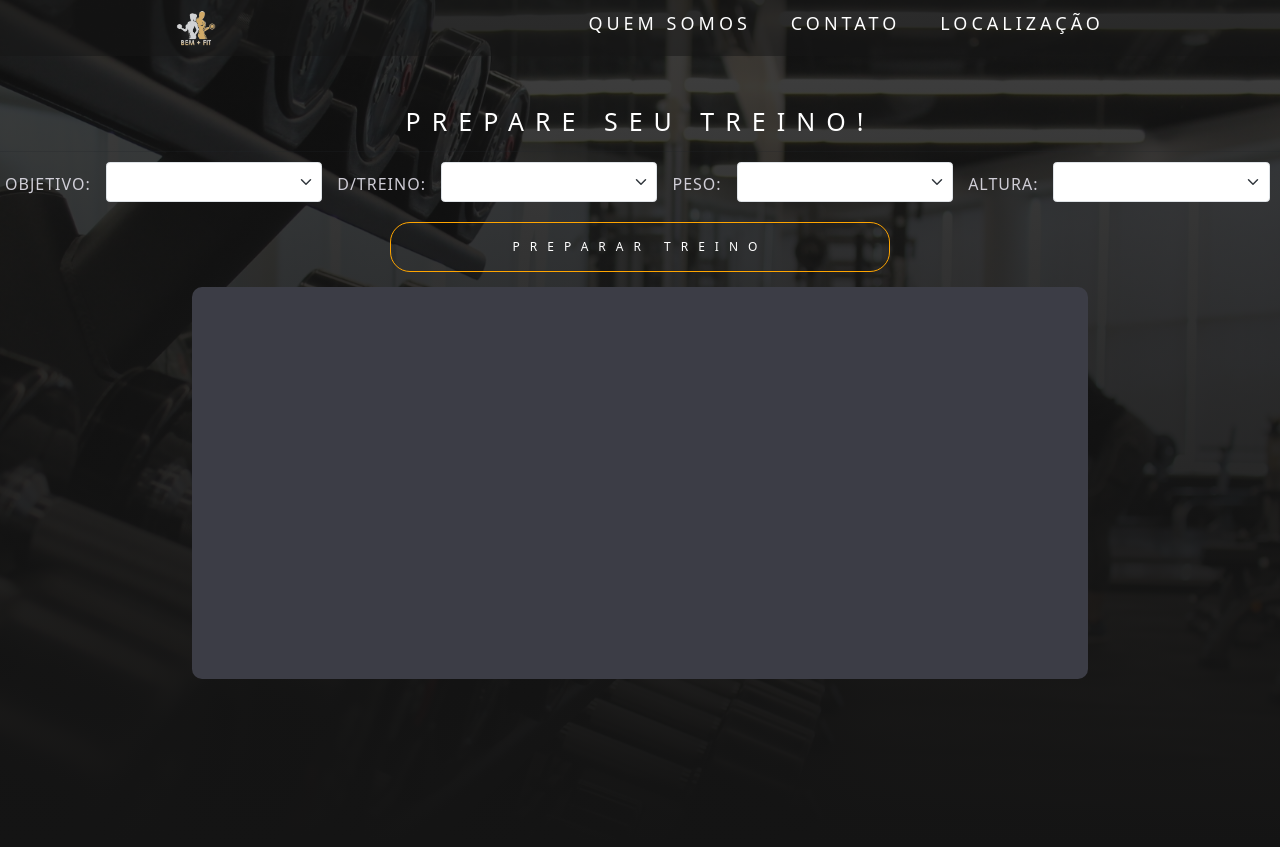
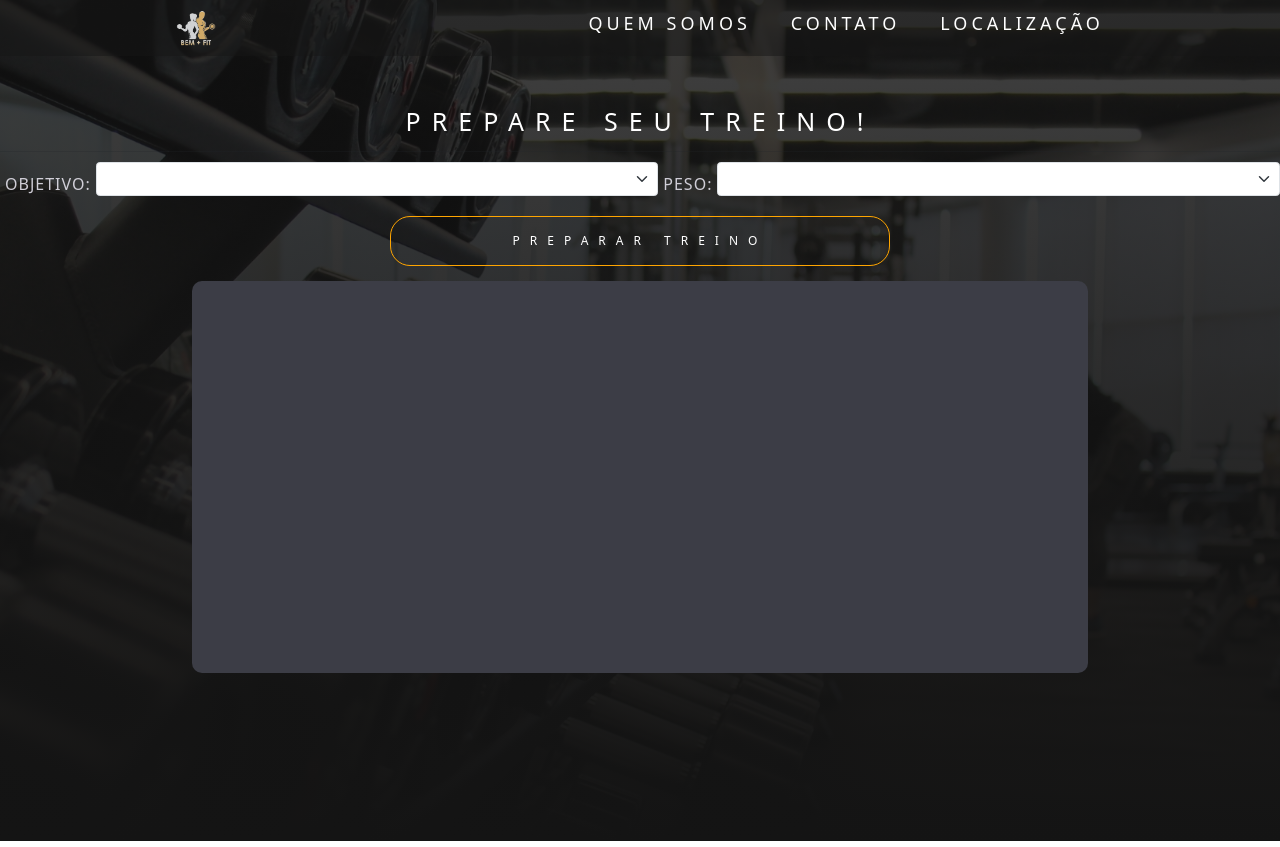
Before and after one commit to GustavoHenriqueDEV/AcademiaProject, a Vue app: page /makeYourTrain in a window 1280 px wide. Built offline with nearby package versions, Linux system fonts and the light colour scheme.

Commit message:
ProteinCalc

```diff
--- a/src/views/makeYourTrain.vue
+++ b/src/views/makeYourTrain.vue
@@ -8,7 +8,7 @@
         </div>
         <nav class="header-menu">
           <ul class="list-itens">
-                <li><router-link class="router-link"  to="/aboutPage">quem somos</router-link></li>
+            <li><router-link class="router-link" to="/aboutPage">quem somos</router-link></li>
             <li><router-link class="router-link" to="/contactPage">Contato</router-link></li>
             <li><router-link class="router-link" to="/locationPage">Localização</router-link></li>
           </ul>
@@ -19,56 +19,28 @@
       <div class="content-makeTrain">
         <h1 class="a">Prepare seu treino!</h1>
       </div>
-  <hr >
-
-
-
+      <hr>
       <div class="Select-container">
         <div class="theme">Objetivo:</div>
         <select v-model="objetivo" class="form-select" aria-label="Default select example">
-  <option selected>Objetivo</option>
-  <option value="Ganho de massa">Ganho de massa</option>
-  <option value="Perder peso">Perder peso</option>
-  <option value="Elasticidade">Elasticidade</option>
-
+          <option value="Ganho de massa">Hipertrofia(Ganho de massa muscular)</option>
+          <option value="Perder peso">Perca de peso</option>
         </select>
-<div class="theme">D/treino:</div>
-<select v-model="dia" class="form-select " aria-label="Default select example" >
-  <option selected>Dias de treino</option>
-  <option value="3 dias por semana">3 dias por semana</option>
-  <option value="6 dias por semana">6 dias por semana</option>
-  <option value="7 dias por semana">7 dias por semana</option>
-
-</select>
-<div class="theme" >Peso:</div>
-
+        <div class="theme">Peso:</div>
         <select v-model="peso" class="form-select" aria-label="Default select example">
           <option selected>Peso</option>
-  <option value="30kg - 40kg">30kg - 40kg</option>
-  <option value="40kg - 50kg">40kg - 50kg</option>
-  <option value="50kg - 60kg">50kg - 60kg</option>
-  <option value="60kg - 70kg">60kg - 70kg</option>
-  <option value="60kg - 80kg">60kg - 80kg</option>
-  <option value="80kg - 100kg">80kg - 100kg</option>
+          <option value="30">30kg - 40kg</option>
+          <option value="40">40kg - 50kg</option>
+          <option value="50">50kg - 60kg</option>
+          <option value="70">60kg - 70kg</option>
+          <option value="80">60kg - 80kg</option>
+          <option value="90">80kg - 100kg</option>
         </select>
-<div class="theme">Altura:</div>
-<select v-model="altura" class="form-select" aria-label="Default select example">
-  <option selected>Altura</option>
-  <option value="1,50 - 1,60">1,50 - 1,60</option>
-  <option value="1,60 - 1,70">1,60 - 1,70</option>
-  <option value="1,70 - 1,80">1,70 - 1,80</option>
-  <option value="1,80 - 1,90">1,80 - 1,90</option>
-</select>
-
       </div>
-
-
       <div class="btn-content">
-<button @click="fazerTreino" class="btn-make">PREPARAR TREINO</button>
-
+        <button @click="proteinCalc()" class="btn-make">PREPARAR TREINO</button>
       </div>
-
-<div class="textarea-content" >
+      <div class="textarea-content">
         <textarea v-model="result" readonly style="resize: none"></textarea>
       </div>
 
@@ -79,19 +51,34 @@
 export default {
   data() {
     return {
-    objetivo:"",
-    dia : "",
-    peso: "",
-    altura: "",
-    frase: "",
-    inputQuestion: this.frase,
-    result: "",
-    openaiApiKey: ""
+      objetivo: "",
+      peso: "20",
+      result: ""
     }
+  },
+  methods: {
+    proteinCalc() {
+      this.result = this.peso * (0, 83)
+      console.log(this.result)
+    }
+  },
 
-  },
-  /**@keypress.enter="sendQuestion" */
-  methods: {
+
+
+
+
+
+
+
+
+
+
+
+
+
+
+
+  /**  methods: {
      sendQuestion() {
        const sQuestion = this.frase.trim();
        if (!sQuestion) {
@@ -131,50 +118,57 @@ export default {
        this.result += `Eu: ${sQuestion}\n`;
 
      },
-   /**Método para gerar a frase de pesquisa*/
 
-   gerarFrase(){
-    this.frase =  "Faça um treino para a academia com o objetivo de" + " " + this.objetivo + " " + "treinando apenas" + " " + this.dia + " " + "com uma altura de"+ " " + this.altura + " " + "pesando" + " " + this.peso
+
+     gerarFrase() {
+       this.frase = "Faça um treino para a academia com o objetivo de" + " " + this.objetivo + " " + "treinando apenas" + " " + this.dia + " " + "com uma altura de" + " " + this.altura + " " + "pesando" + " " + this.peso
        console.log(this.frase)
 
      },
-  fazerTreino(){
+     fazerTreino() {
        this.gerarFrase(),
          this.sendQuestion()
      }
    },
+ */
+
 
 }
 </script>
 <style>
-@media screen and (max-width: 600px){
-  .a{
+@media screen and (max-width: 600px) {
+  .a {
     margin-top: 15px;
     font-size: 1.2rem;
   }
-  .btn-content{
+
+  .btn-content {
     width: 60%;
     margin-left: 70px;
   }
-  .btn-make{
+
+  .btn-make {
     width: 50%;
   }
 
   select.form-select {
     font-size: 1rem;
   }
-select.form-select{
+
+  select.form-select {
     font-size: 1rem;
     margin: 0 10px;
     height: 30px;
     width: 30rem;
     margin-left: 40px;
   }
-textarea{
+
+  textarea {
     width: 100%;
     height: 100%;
   }
-.textarea-content textarea{
+
+  .textarea-content textarea {
     font-size: 0.7rem;
   }
 
@@ -182,7 +176,8 @@ textarea{
     display: flex;
     flex-direction: column;
   }
-.theme{
+
+  .theme {
     margin-left: 150px;
   }
 }
@@ -190,22 +185,22 @@ textarea{
 
 
 
-.Select-container{
+.Select-container {
   display: flex;
 }
 
 
-.theme{
-  padding:0 5px;
+.theme {
+  padding: 0 5px;
   letter-spacing: 0.1rem;
   text-transform: uppercase;
-  color:rgba(225, 223, 233, 0.904);
+  color: rgba(225, 223, 233, 0.904);
   font-size: 1.6rem;
   margin-top: 10px;
 }
 
 
-.btn-content{
+.btn-content {
   margin-top: 2rem;
   align-items: center;
   justify-content: center;
@@ -213,15 +208,15 @@ textarea{
 }
 
 
-.background{
-  background: linear-gradient(rgba(17, 17, 17, 0.8), rgba(20, 20, 20, 1)),url(../assets/academiaWallapaper.jpg);
-  background-position: center, center ;
+.background {
+  background: linear-gradient(rgba(17, 17, 17, 0.8), rgba(20, 20, 20, 1)), url(../assets/academiaWallapaper.jpg);
+  background-position: center, center;
   background-size: cover;
   background-position-y: auto;
   background-repeat: no-repeat;
 }
 
-.a{
+.a {
   text-transform: uppercase;
   letter-spacing: 1.1rem;
   display: flex;
@@ -232,26 +227,30 @@ textarea{
 }
 
 
-.textarea-content{
+.textarea-content {
   display: flex;
   justify-content: center;
   height: 70vh;
   margin-top: 15px;
   width: 100%;
-  resize:none;
+  resize: none;
 
 }
+
 .btn-make:hover {
-  background-color: #83888d; /* altere a cor de fundo para a cor desejada */
-  border-color: #a1b3c7; /* altere a cor da borda para a cor desejada */
-  color: #fff; /* altere a cor do texto para a cor desejada */
+  background-color: #83888d;
+  /* altere a cor de fundo para a cor desejada */
+  border-color: #a1b3c7;
+  /* altere a cor da borda para a cor desejada */
+  color: #fff;
+  /* altere a cor do texto para a cor desejada */
 }
 
 textarea {
   border-radius: 10px;
   height: 70%;
   width: 70%;
-  resize:none;
+  resize: none;
   border: none;
   padding: 8px;
   background-color: #3c3d46;
@@ -260,12 +259,13 @@ textarea {
   font-size: 50Px;
   text-align: justify;
 }
+
 .btn-make {
   align-items: center;
   justify-content: center;
   display: flex;
   border-radius: 20px;
-  border:solid orange 1px;
+  border: solid orange 1px;
   background-color: transparent;
   width: 50rem;
   height: 50px;
@@ -274,19 +274,21 @@ textarea {
   color: white;
 
 }
-.img{
+
+.img {
   width: 5%;
 }
 
 select.form-select {
   font-size: 1.55rem;
 }
-.form-select{
+
+select.form-selec {
   margin: 0 10px;
   height: 40px;
 }
 
-.content-makeTrain{
+.content-makeTrain {
   text-transform: uppercase;
   font-size: 4rem;
   letter-spacing: 1.3rem;
@@ -308,17 +310,20 @@ select.form-select {
 /**Aqui está todo o css relacionado ao header e app-bar*/
 @media only screen and (max-width: 768px) {
 
-.list-itens{
+  .list-itens {
     margin: 0;
     font-size: 6px;
   }
-.logo{
+
+  .logo {
     margin-left: 21px;
     margin-bottom: 10px;
   }
-.header-menu{
+
+  .header-menu {
     width: 100%;
   }
+
   .router-link {
     display: block;
     width: 100%;
@@ -340,19 +345,21 @@ html {
   color: white;
   font-family: 'Lato', sans-serif;
 }
-header{
+
+header {
   width: 100%;
   height: 7vh;
   background-color: rgba(22, 22, 22, 0.5)
 }
-.router-link{
+
+.router-link {
   cursor: pointer;
   letter-spacing: 4px;
   color: inherit;
   text-decoration: none;
 }
 
-.menu-content{
+.menu-content {
   height: 100%;
   align-items: center;
   text-transform: uppercase;
@@ -361,7 +368,8 @@ header{
   font-size: 1.8rem;
 }
 
-.list-itens, li {
+.list-itens,
+li {
   color: white;
   cursor: pointer;
   gap: 40px;
@@ -370,7 +378,8 @@ header{
   transform: 2ms ease-in;
   position: relative;
 }
-.list-itens li:before{
+
+.list-itens li:before {
   content: '';
   position: absolute;
   bottom: 0px;
@@ -380,22 +389,25 @@ header{
   background-color: yellow;
   transition: all 1.5s ease;
 }
-.list-itens li:hover:before{
+
+.list-itens li:hover:before {
   width: 100%;
 }
-.logo{
+
+.logo {
   letter-spacing: 6px;
   font-size: 2.4rem;
   cursor: pointer;
 }
-body{
-    background: linear-gradient(rgba(17, 17, 17, 0.8), rgba(20, 20, 20, 1)),url(../assets/academiaWallapaper.jpg);
+
+body {
+  background: linear-gradient(rgba(17, 17, 17, 0.8), rgba(20, 20, 20, 1)), url(../assets/academiaWallapaper.jpg);
   background-size: cover;
   background-position: center;
   background-repeat: no-repeat;
 }
-.fit{
+
+.fit {
   max-height: 5vh;
 }
-
 </style>
```
Lines whose indentation alone changed are shown as unchanged.
